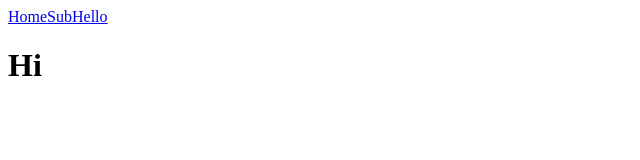
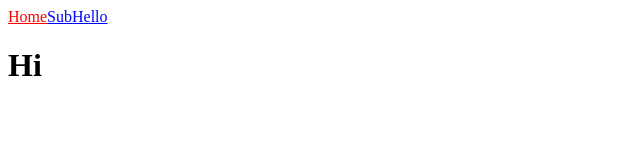
Before and after one commit to jieunheo/Nextjs_study, a Next.js app: page / in a window 1280 px wide. Shown: the top 160 px of the page, without its empty margins (0-640 px from the left). Built offline with nearby package versions, Linux system fonts and the light colour scheme.

Commit message:
link에 style 넣기 useRouter를 이용해서 현재 위치와 비교하여 style 적용

```diff
--- a/pages/components/NavBar.js
+++ b/pages/components/NavBar.js
@@ -1,11 +1,26 @@
 import Link from "next/link";
+import { useRouter } from "next/router";
 
 export default function NavBar() {
+  const router = useRouter();
+
   return (
     <nav>
-      <Link href="/">Home</Link>
-      <Link href="/sub">Sub</Link>
-      <Link href="/hello">Hello</Link>
+      <Link href="/">
+        <a style={{color: router.pathname === "/" ? "red" : "blue"}}>
+          Home
+        </a>
+      </Link>
+      <Link href="/sub">
+        <a style={{color: router.pathname === "/sub" ? "red" : "blue"}}>
+          Sub
+        </a>
+      </Link>
+      <Link href="/hello">
+        <a style={{color: router.pathname === "/hello" ? "red" : "blue"}}>
+          Hello
+        </a>
+      </Link>
     </nav>
   );
 }
```
